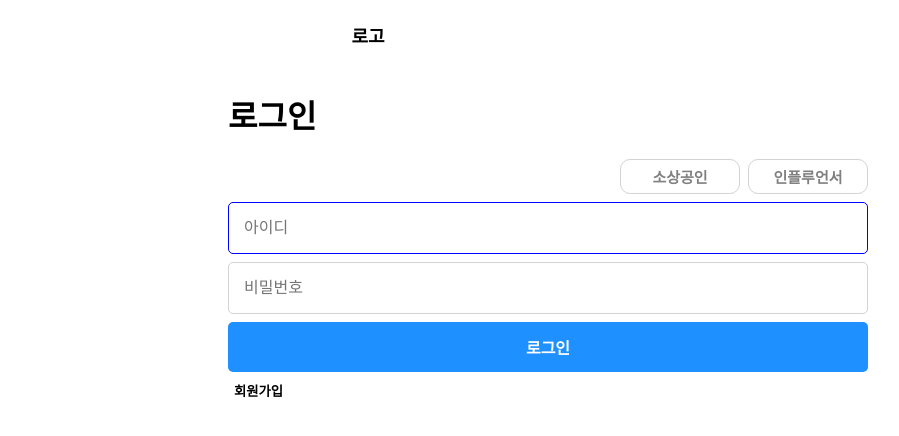
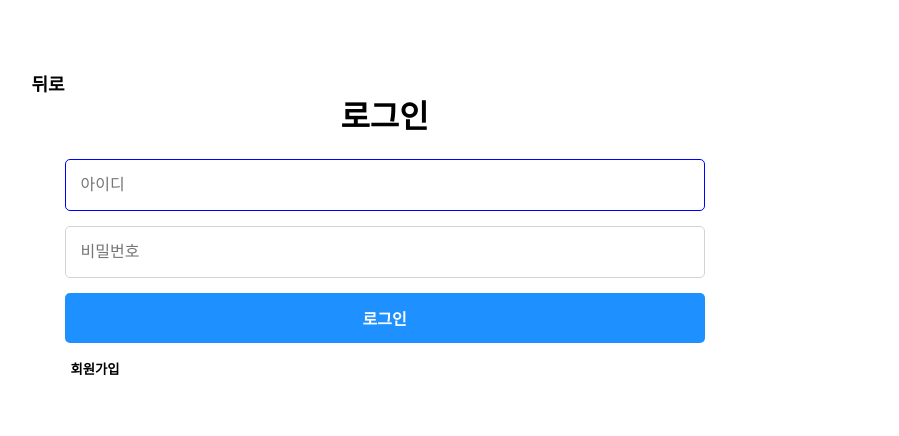
Before and after one commit to OneHundred-InConnect/Client-FE, a React (Create React App) app: page /login in a window 1280 px wide. Shown: the top 436 px of the page, without its empty margins (272-1171 px from the left). Built offline with nearby package versions, Linux system fonts and the light colour scheme.

Commit message:
update login

```diff
--- a/src/components/Nav.js
+++ b/src/components/Nav.js
@@ -9,11 +9,10 @@ const Nav = () => {
             </NavLogo>
             <NavMenu>
                 <NavLink to="/service">서비스</NavLink>
-                <NavLink to="/campaign">캠페인</NavLink>
                 <NavLink to="/premium">프리미엄</NavLink>
             </NavMenu>
             <NavLogin>
-            <NavLink to="/login">로그인</NavLink>
+                <NavLink to="/login">로그인</NavLink>
             </NavLogin>
         </NavContainer>
     );
--- a/src/pages/Users/Login.js
+++ b/src/pages/Users/Login.js
@@ -1,41 +1,15 @@
 import styled from "styled-components";
-import Top from "../../components/Top";
-import {Button1} from "../../styles/common/Buttons";
 import {LoginInput} from "../../styles/common/Inputs";
-import {useState} from "react";
+import {NavLink} from "../../styles/common/NavStyles";
 
 function Login() {
-    const [isBusiness, setBusiness] = useState(true);
-
-    const handleTypeBtnClick = e => {  // 토글로 구현하셈
-        e.preventDefault();
-
-        setBusiness(!isBusiness);
-
-        if(isBusiness) {
-            e.target.style.color = "white";
-            e.target.style.backgroundColor = "dodgerblue";
-            e.target.style.borderColor = "dodgerblue";
-        }
-        else {
-            e.target.style.color = "grey";
-            e.target.style.borderColor = "lightgrey";
-            e.target.style.backgroundColor = "white";
-        }
-
-    }
 
     return (
         <>
-            <Top/>
             <Container>
-                <ImgDiv/>
+                <NavLink to={"/"}>뒤로</NavLink>
                 <LoginDiv>
                     <PageTitle>로그인</PageTitle>
-                    <LoginTypeDiv>
-                        <Button1 onClick={handleTypeBtnClick}>소상공인</Button1>
-                        <Button1 onClick={handleTypeBtnClick}>인플루언서</Button1>
-                    </LoginTypeDiv>
                     <LoginInputDiv>
                         <LoginInput type="text" id="id" placeholder="아이디" required autoFocus></LoginInput>
                         <LoginInput type="text" id="password" placeholder="비밀번호" required></LoginInput>
@@ -54,17 +28,12 @@ export default Login;
 const Container = styled.div`
     padding-top: 70px;
     display: flex;
-
+    justify-content: center;
 `
 
 const PageTitle = styled.h1`
+    text-align: center;
 `
-
-const ImgDiv = styled.div`
-    width: 500px;
-    height: 600px;
-
-`;
 
 const LoginDiv = styled.div`
     width: 50%;
@@ -74,15 +43,8 @@ const LoginDiv = styled.div`
     flex-direction: column;
 
     :nth-child(n) {
-        gap: 8px;
+        gap: 15px;
     }
-`;
-
-const LoginTypeDiv = styled.div`
-    display: flex;
-    justify-content: flex-end;
-
-    margin-bottom: 8px;
 `;
 
 const LoginInputDiv = styled.div`
```
